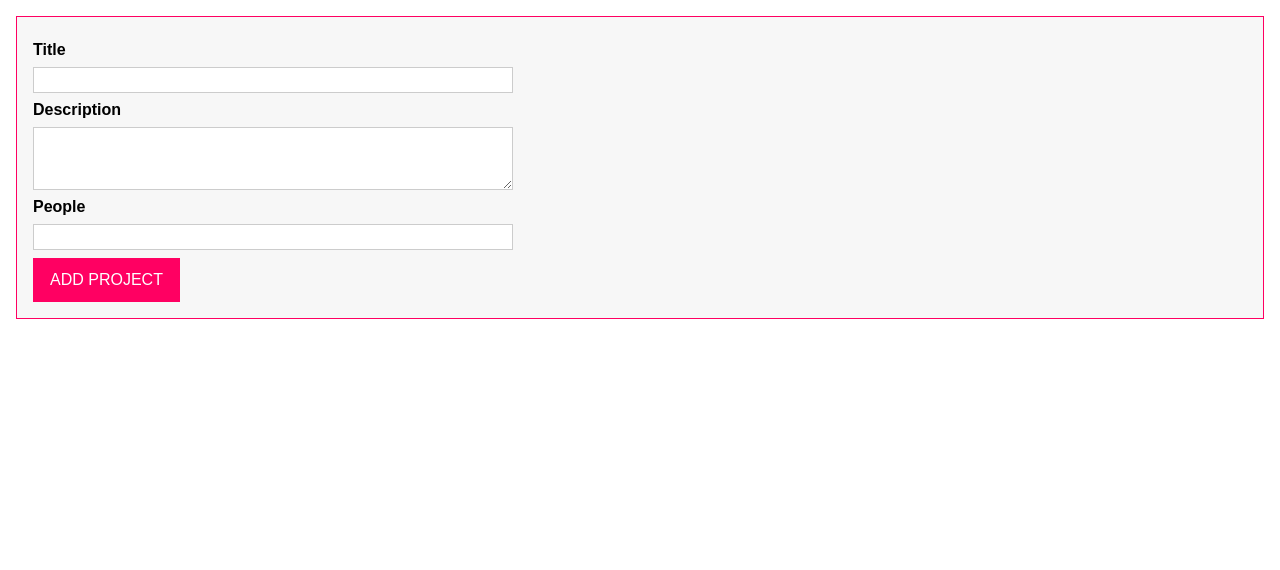
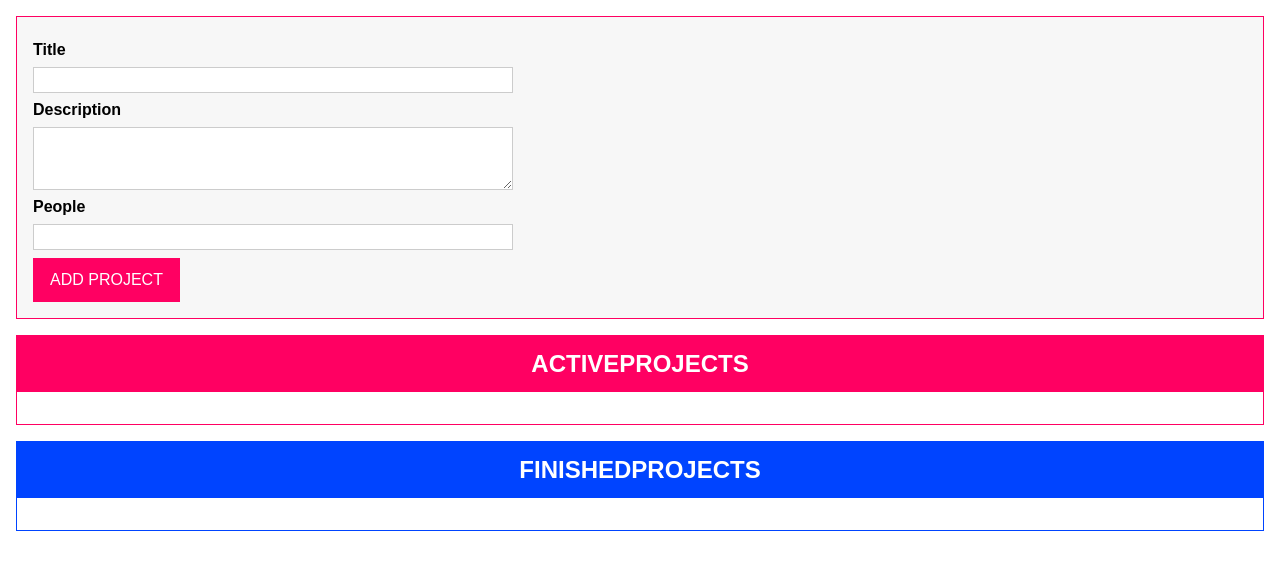
Before and after one commit to JuliocesaProgrammer/drag-dropproject, a website with bundled scripts: page index.html in a window 1280 px wide. Built offline with nearby package versions, Linux system fonts and the light colour scheme.

Commit message:
08/01/2025 tarde

```diff
--- a/src/app.ts
+++ b/src/app.ts
@@ -37,6 +37,34 @@
         },
     };
     return adjDescriptor;
+}
+
+// ProjectList Class
+
+class projectList{
+    templateElement: HTMLTemplateElement;
+    hostElement: HTMLDivElement;
+    element: HTMLElement;
+    constructor(private type: 'active' | 'finished'  ){
+        this.templateElement = document.getElementById('project-list')! as HTMLTemplateElement;
+        this.hostElement = document.getElementById('app')! as HTMLDivElement;
+
+        const importedNode = document.importNode(this.templateElement.content, true);
+        this.element = importedNode.firstElementChild as HTMLElement;
+        this.element.id = `${this.type}-projects`;
+        this.attach();
+        this.renderContent();
+    }
+
+    private renderContent(){
+        const listId = `${this.type}-projects-list`
+        this.element.querySelector('ul')!.id = listId
+        this.element.querySelector('h2')!.textContent = this.type.toUpperCase() + 'PROJECTS'
+
+    }
+    private attach(){
+        this.hostElement.insertAdjacentElement('beforeend', this.element);
+    }
 }
 
 class ProjectInput {
@@ -112,3 +140,5 @@
 }
 
 const prjInput = new ProjectInput();
+const activePrjList = new projectList('active');
+const FinishedPrjList = new projectList('finished');
```
Also changed, not shown: dist/app.js, index.html (line endings or trailing spaces), 1 other file.
